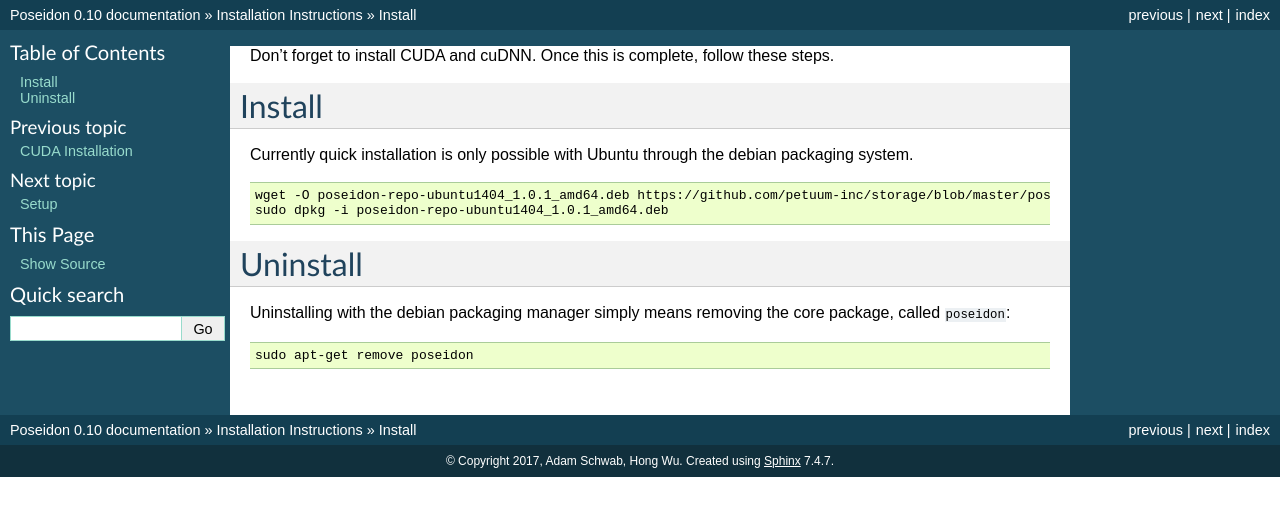
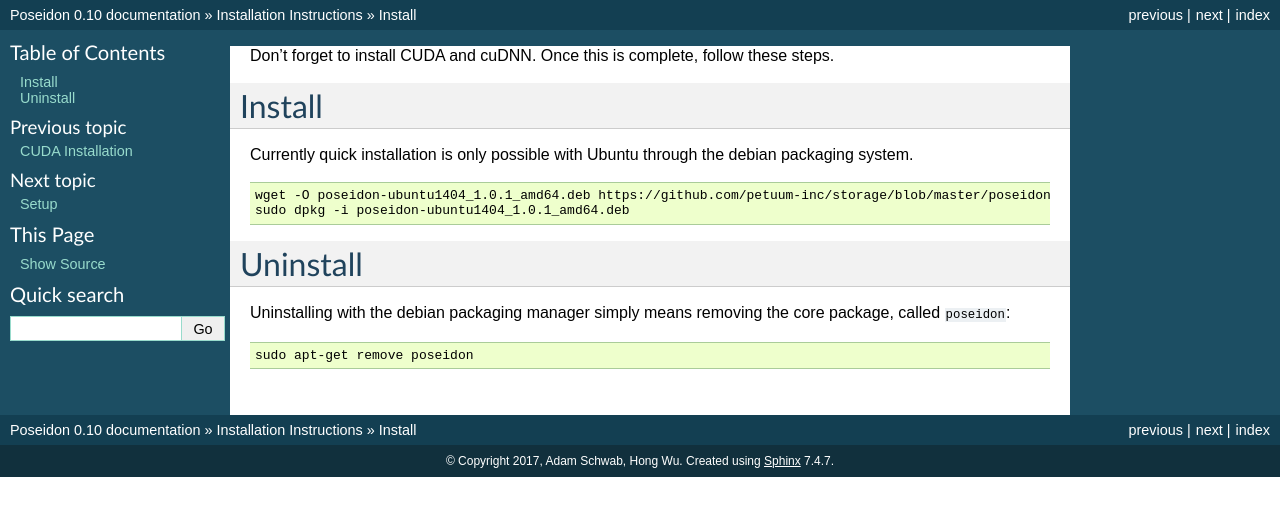
Before and after one commit to petuum-inc/poseidon-release, a Sphinx documentation site: the page built from docs/source/debian_install.rst, in a window 1280 px wide. Shown: the top 516 px of the page. Built offline with Sphinx 7.4.7, drawn with Linux system fonts in a browser that asks for light colours.

Commit message:
adding binaries

```diff
--- a/docs/source/debian_install.rst
+++ b/docs/source/debian_install.rst
@@ -8,8 +8,8 @@
 
 .. code:: bash
 
-    wget -O poseidon-repo-ubuntu1404_1.0.1_amd64.deb https://github.com/petuum-inc/storage/blob/master/poseidon/deb/ubuntu/poseidon-repo-ubuntu1404_1.0.1_amd64.deb?raw=true
-    sudo dpkg -i poseidon-repo-ubuntu1404_1.0.1_amd64.deb
+    wget -O poseidon-ubuntu1404_1.0.1_amd64.deb https://github.com/petuum-inc/storage/blob/master/poseidon/deb/ubuntu/poseidon-ubuntu1404_1.0.1_amd64.deb?raw=true
+    sudo dpkg -i poseidon-ubuntu1404_1.0.1_amd64.deb
 
 Uninstall
 ---------
```
Also changed, not shown: docs/source/index.rst (+0 -41 lines).
